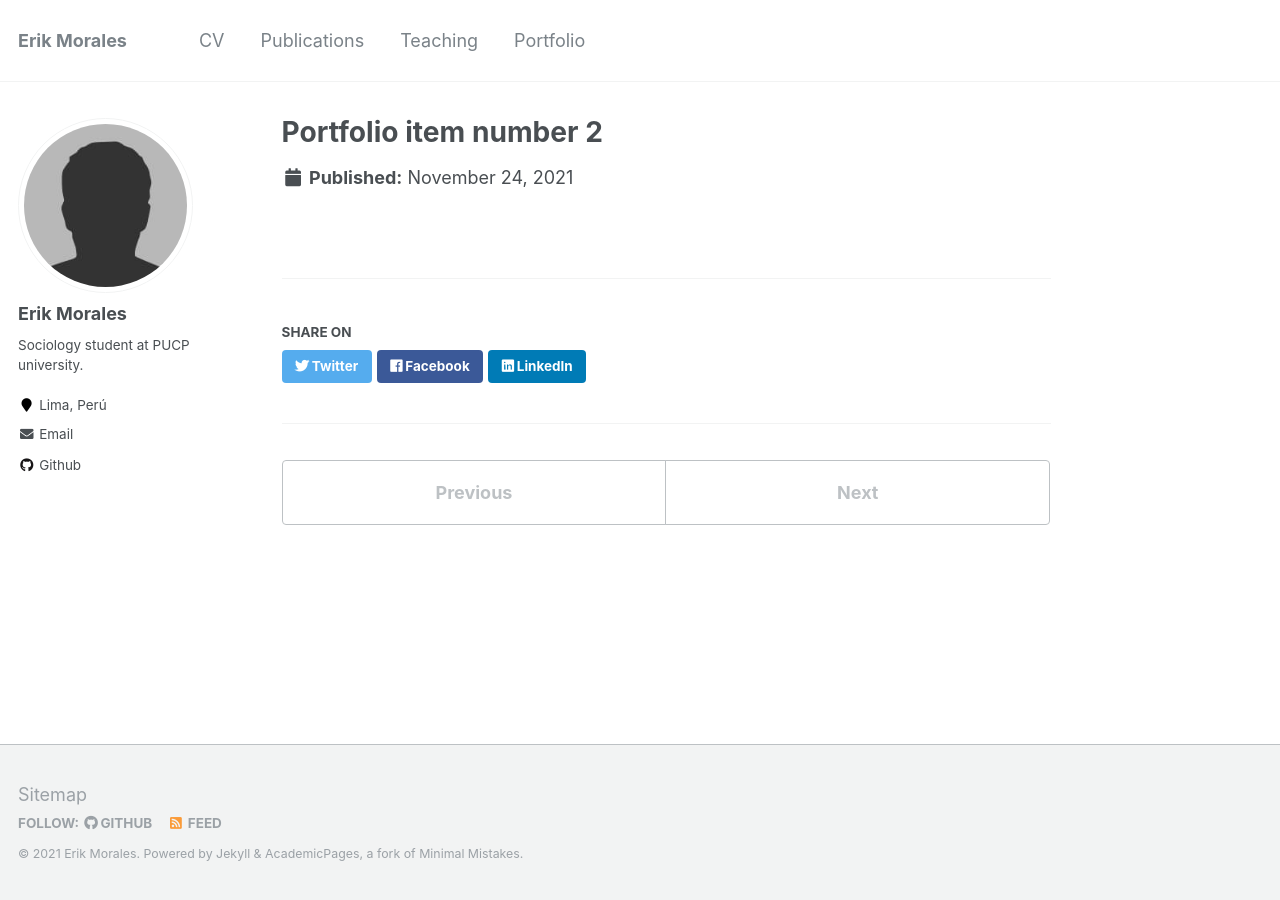
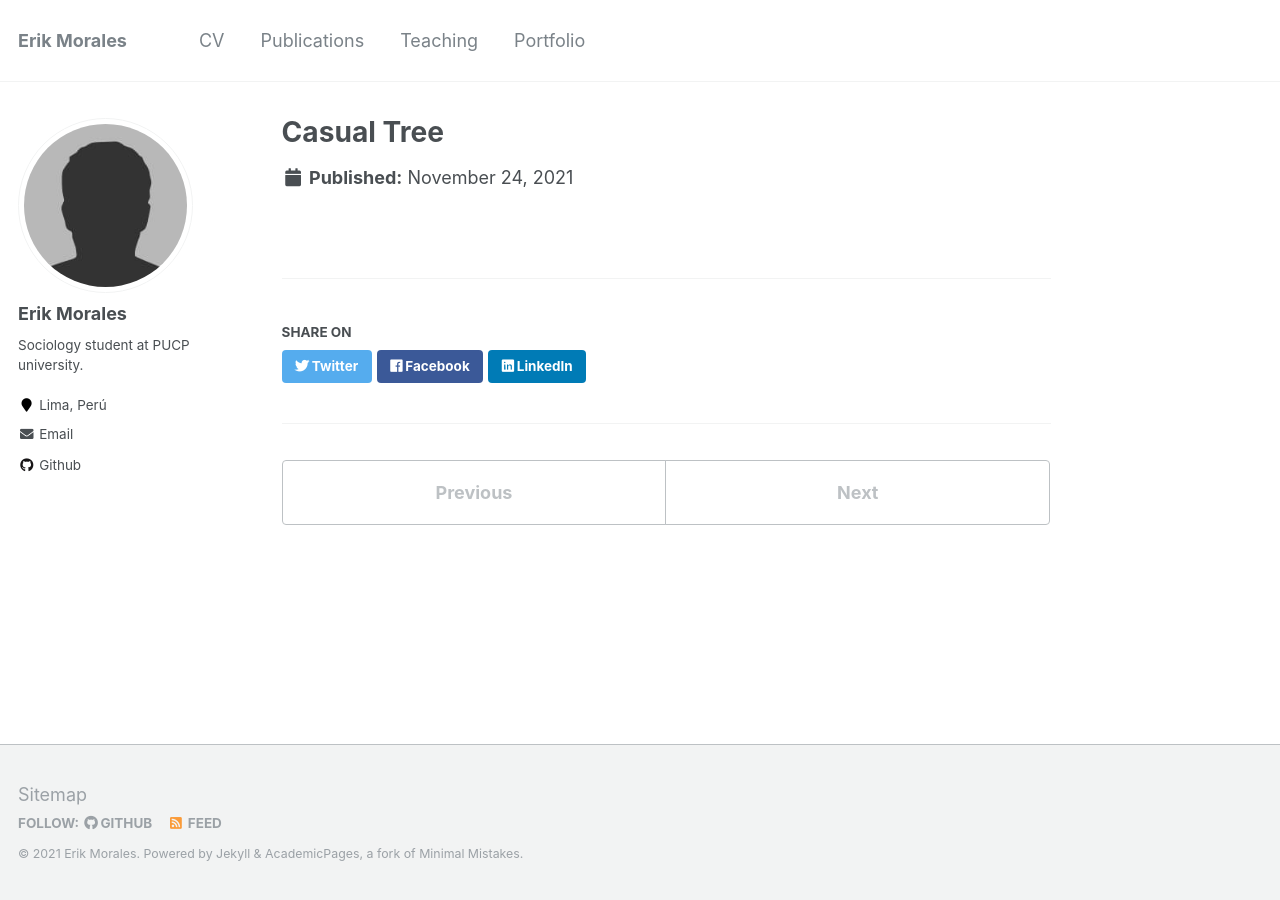
Before and after one commit to HaloReach2552/Brando.fold.github.io, a Jekyll site: the page built from _portfolio/portfolio-2.html, in a window 1280 px wide. Built offline with Jekyll 4.4.1, drawn with Linux system fonts in a browser that asks for light colours.

Commit message:
Update portfolio-2.html

```diff
--- a/_portfolio/portfolio-2.html
+++ b/_portfolio/portfolio-2.html
@@ -1,5 +1,5 @@
 ---
-title: "Portfolio item number 2"
+title: "Casual Tree"
 excerpt: "Short description of portfolio item number 2 <br/><img src='/images/500x300.png'>"
 collection: portfolio
 ---
```
